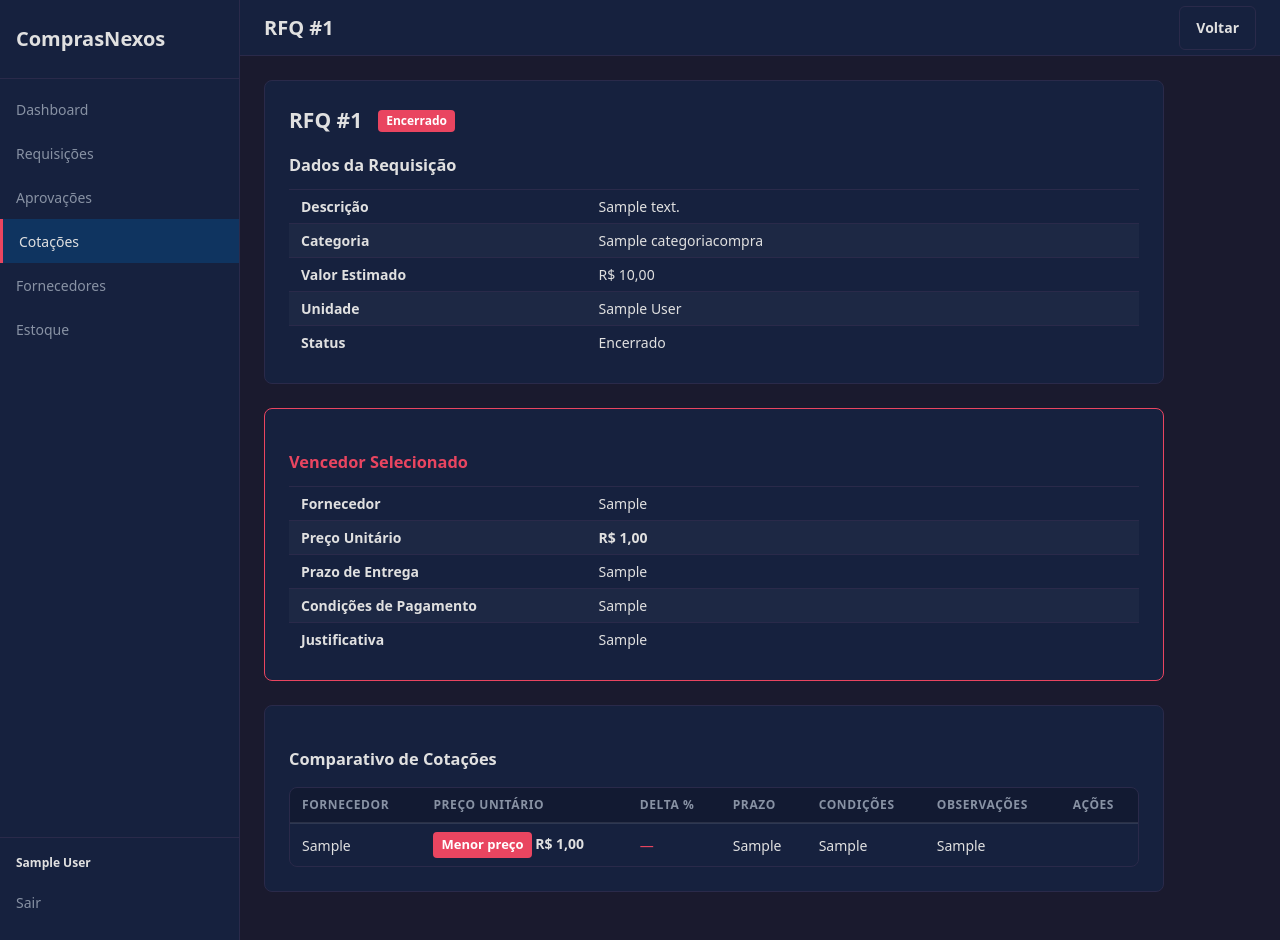
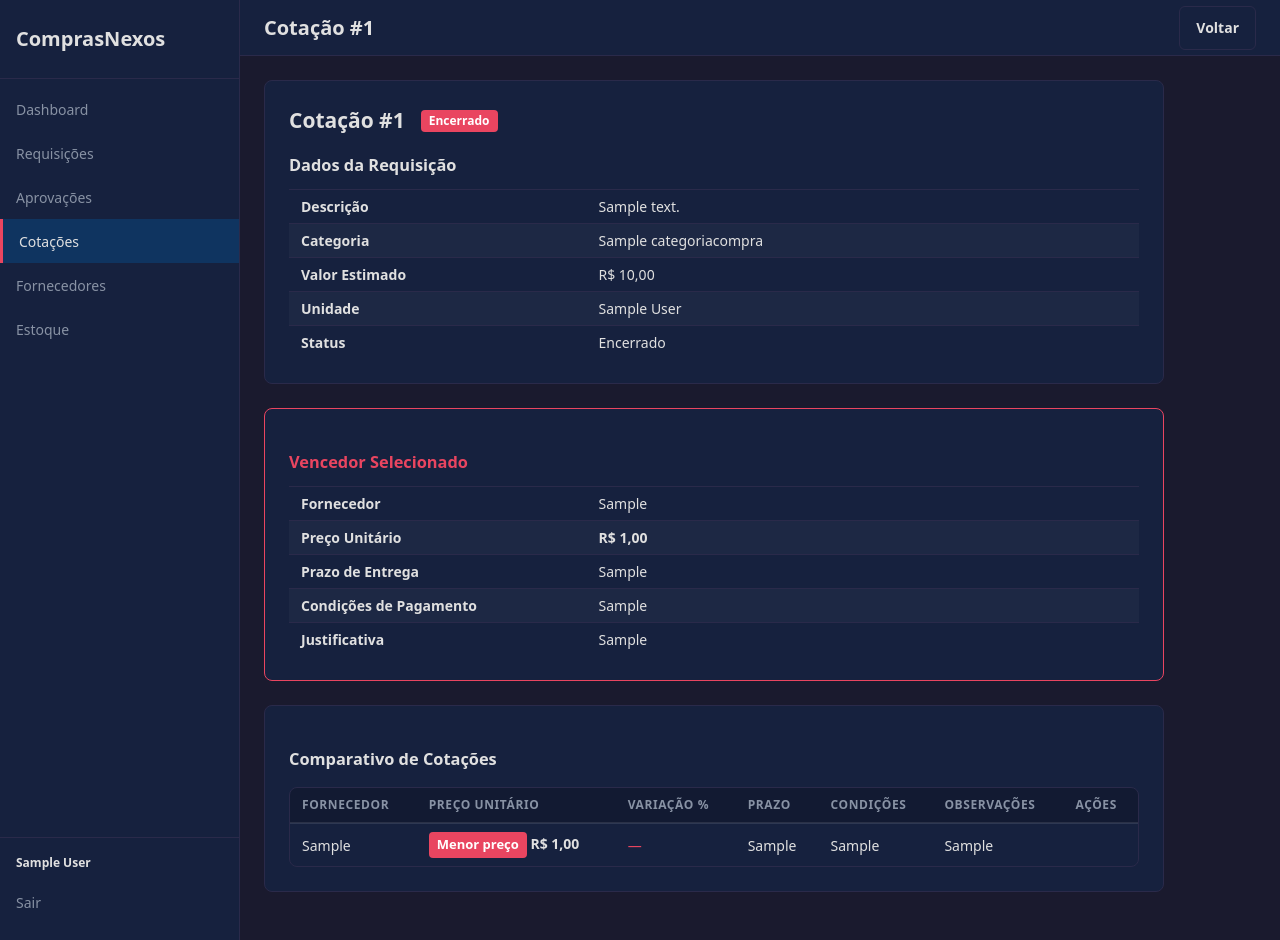
Before and after one commit to nuanderson/compras_nexos, a Django app: page /cotacoes/1/ in a window 1280 px wide. Run offline with Django 5.2, Linux system fonts and the light colour scheme; a user stored in the database is signed in; tables that the repository leaves empty hold one stand-in row (values such as "Sample post").

Commit message:
fix(04): traduzir termos em inglês para português
- "RFQ #X" → "Cotação #X" no título da página de detalhe
- Coluna "RFQ" → "Cotação" na listagem
- Coluna "Delta %" → "Variação %" na tabela comparativa
- Botão "Criar RFQ" → "Iniciar Cotação" no formulário

Co-Authored-By: Claude Sonnet 4.6 <noreply@anthropic.com>

```diff
--- a/apps/cotacoes/templates/cotacoes/rfq_detail.html
+++ b/apps/cotacoes/templates/cotacoes/rfq_detail.html
@@ -1,12 +1,12 @@
 {% extends "base.html" %}
-{% block page_title %}RFQ #{{ rfq.pk }}{% endblock %}
+{% block page_title %}Cotação #{{ rfq.pk }}{% endblock %}
 {% block page_actions %}
   <a href="{% url 'cotacoes:lista' %}" class="btn btn-secondary">Voltar</a>
 {% endblock %}
 {% block content %}
   <div class="card" style="max-width:900px;margin-bottom:1.5rem;">
     <div style="display:flex;align-items:center;gap:1rem;margin-bottom:1rem;">
-      <h2 style="margin:0;">RFQ #{{ rfq.pk }}</h2>
+      <h2 style="margin:0;">Cotação #{{ rfq.pk }}</h2>
       {% if rfq.tem_vencedor %}
         <span class="badge" style="background-color:#e94560;color:#fff;">Encerrado</span>
       {% else %}
@@ -82,7 +82,7 @@
             <tr style="border-bottom:2px solid rgba(255,255,255,0.1);">
               <th style="padding:8px 12px;text-align:left;">Fornecedor</th>
               <th style="padding:8px 12px;text-align:left;">Preço Unitário</th>
-              <th style="padding:8px 12px;text-align:left;">Delta %</th>
+              <th style="padding:8px 12px;text-align:left;">Variação %</th>
               <th style="padding:8px 12px;text-align:left;">Prazo</th>
               <th style="padding:8px 12px;text-align:left;">Condições</th>
               <th style="padding:8px 12px;text-align:left;">Observações</th>
--- a/apps/cotacoes/templates/cotacoes/rfq_form.html
+++ b/apps/cotacoes/templates/cotacoes/rfq_form.html
@@ -15,7 +15,7 @@
         {% endfor %}
       </div>
       <div class="form-actions">
-        <button type="submit" class="btn btn-primary">Criar RFQ</button>
+        <button type="submit" class="btn btn-primary">Iniciar Cotação</button>
         <a href="{% url 'cotacoes:lista' %}" class="btn btn-secondary">Cancelar</a>
       </div>
     </form>
--- a/apps/cotacoes/templates/cotacoes/rfq_list.html
+++ b/apps/cotacoes/templates/cotacoes/rfq_list.html
@@ -9,7 +9,7 @@
       <table>
         <thead>
           <tr>
-            <th>RFQ</th>
+            <th>Cotação</th>
             <th>Requisição</th>
             <th>Status</th>
             <th>Criado em</th>
```
